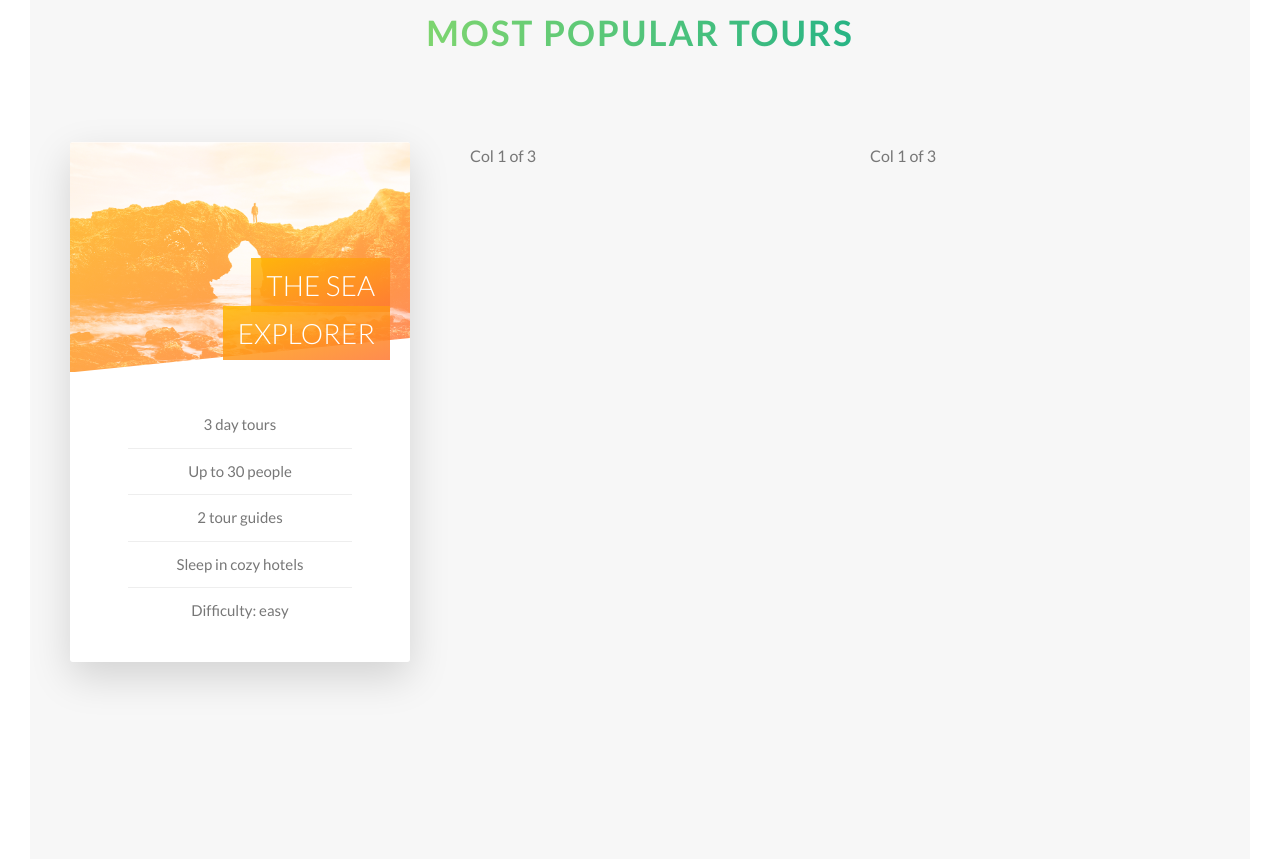
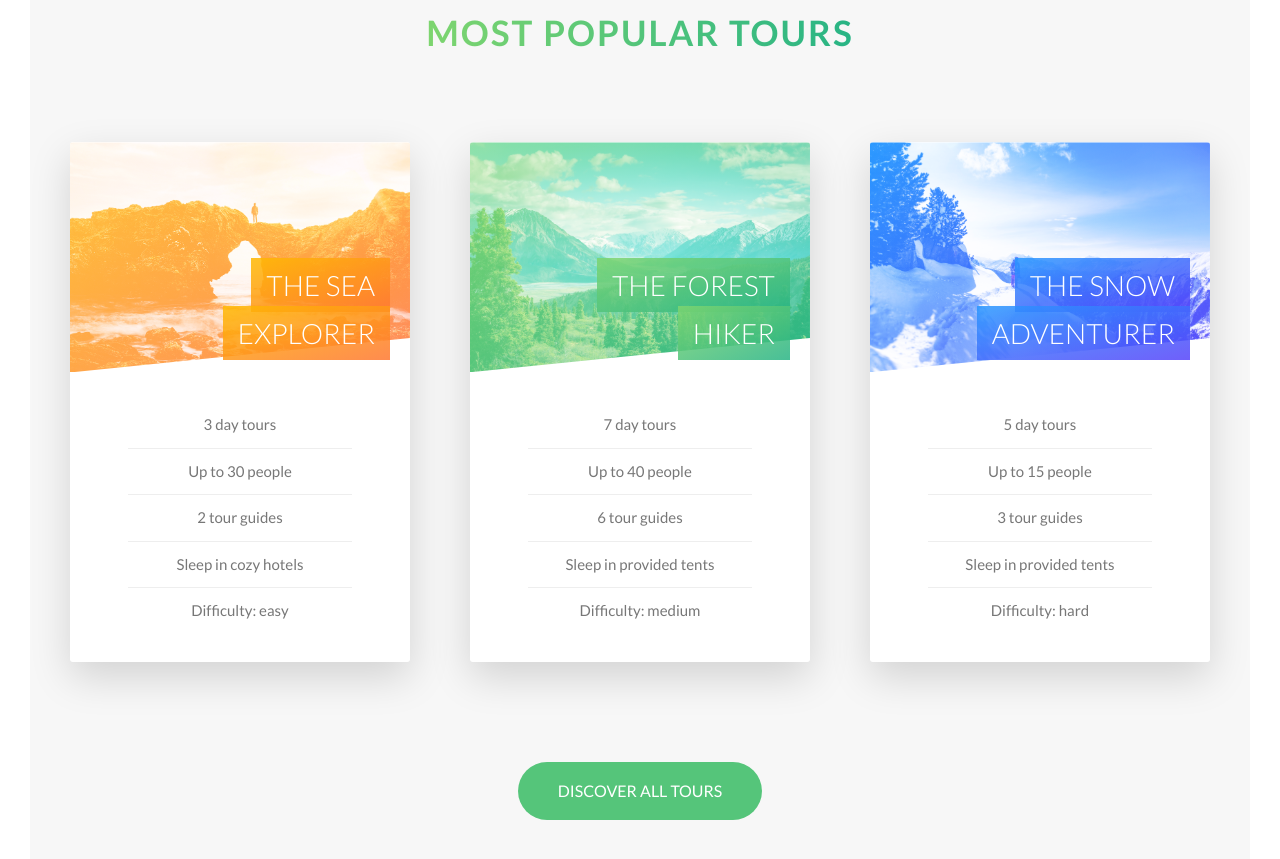
Before and after one commit to marco-pontes/advanced-css-practice, a website: page natours/index.html in a window 1280 px wide. Shown: the part 2334-3193 px from the top of the page. Drawn offline with Linux system fonts and the light colour scheme.

Commit message:
Chapter 41. Flipping cards content. Properties used: transform rotate clip-path polygon box-decoration-break background-image: linear-gradient backface-visibility

```diff
--- a/natours/index.html
+++ b/natours/index.html
@@ -126,7 +126,7 @@
               <div class="card__side card__side--front">
                 <div class="card__picture card__picture--1"></div>
                 <h4 class="card__heading">
-                  <span class="card__heading-span card__heading-span--1"> The sea explorer </span>
+                  <span class="card__heading-span card__heading-span--1">The sea explorer</span>
                 </h4>
                 <div class="card__details">
                   <ul>
@@ -138,11 +138,76 @@
                   </ul>
                 </div>
               </div>
-              <div class="card__side card__side--back card__side--back-1">back</div>
+              <div class="card__side card__side--back card__side--back-1">
+                <div class="card__cta">
+                  <div class="card__price-box">
+                    <p class="card__price-only">Only</p>
+                    <p class="card__price-value">$297</p>
+                  </div>
+                  <a href="#" class="btn btn--white">Book now!</a>
+                </div>
+              </div>
             </div>
           </div>
-          <div class="col-1-of-3">Col 1 of 3</div>
-          <div class="col-1-of-3">Col 1 of 3</div>
+          <div class="col-1-of-3">
+            <div class="card">
+              <div class="card__side card__side--front">
+                <div class="card__picture card__picture--2"></div>
+                <h4 class="card__heading">
+                  <span class="card__heading-span card__heading-span--2">The forest hiker</span>
+                </h4>
+                <div class="card__details">
+                  <ul>
+                    <li>7 day tours</li>
+                    <li>Up to 40 people</li>
+                    <li>6 tour guides</li>
+                    <li>Sleep in provided tents</li>
+                    <li>Difficulty: medium</li>
+                  </ul>
+                </div>
+              </div>
+              <div class="card__side card__side--back card__side--back-2">
+                <div class="card__cta">
+                  <div class="card__price-box">
+                    <p class="card__price-only">Only</p>
+                    <p class="card__price-value">$497</p>
+                  </div>
+                  <a href="#" class="btn btn--white">Book now!</a>
+                </div>
+              </div>
+            </div>
+          </div>
+          <div class="col-1-of-3">
+            <div class="card">
+              <div class="card__side card__side--front">
+                <div class="card__picture card__picture--3"></div>
+                <h4 class="card__heading">
+                  <span class="card__heading-span card__heading-span--3">The snow adventurer</span>
+                </h4>
+                <div class="card__details">
+                  <ul>
+                    <li>5 day tours</li>
+                    <li>Up to 15 people</li>
+                    <li>3 tour guides</li>
+                    <li>Sleep in provided tents</li>
+                    <li>Difficulty: hard</li>
+                  </ul>
+                </div>
+              </div>
+              <div class="card__side card__side--back card__side--back-3">
+                <div class="card__cta">
+                  <div class="card__price-box">
+                    <p class="card__price-only">Only</p>
+                    <p class="card__price-value">$697</p>
+                  </div>
+                  <a href="#" class="btn btn--white">Book now!</a>
+                </div>
+              </div>
+            </div>
+          </div>
+        </div>
+        <div class="u-center-text u-margin-top-huge">
+          <a href="#" class="btn btn--green">Discover all tours</a>
         </div>
       </section>
     </main>
--- a/natours/sass/base/_utilities.scss
+++ b/natours/sass/base/_utilities.scss
@@ -1,5 +1,23 @@
-.u-center-text { text-align: center; }
+.u-center-text {
+  text-align: center;
+}
 
-.u-margin-bottom-small { margin-bottom: 1.5rem; }
-.u-margin-bottom-medium { margin-bottom: 4rem; }
-.u-margin-bottom-big { margin-bottom: 8rem; }
+.u-margin-bottom-small {
+  margin-bottom: 1.5rem;
+}
+
+.u-margin-bottom-medium {
+  margin-bottom: 4rem;
+}
+
+.u-margin-bottom-big {
+  margin-bottom: 8rem;
+}
+
+.u-margin-top-big {
+  margin-top: 8rem;
+}
+
+.u-margin-top-huge {
+  margin-top: 10rem;
+}
--- a/natours/sass/components/_button.scss
+++ b/natours/sass/components/_button.scss
@@ -1,18 +1,19 @@
 .btn {
-  &:link, &:visited {
+  &:link,
+  &:visited {
     text-transform: uppercase;
     text-decoration: none;
     padding: 1.5rem 4rem;
     display: inline-block;
     border-radius: 10rem;
-    transition: all .2s;
+    transition: all 0.2s;
     position: relative;
     font-size: $default-font-size;
   }
 
   &:hover {
     transform: translateY(-3px);
-    box-shadow: 0 1rem 2rem rgba($color-black, .2);
+    box-shadow: 0 1rem 2rem rgba($color-black, 0.2);
 
     &::after {
       transform: scaleX(1.4) scaleY(1.6);
@@ -27,15 +28,15 @@
     width: 100%;
     border-radius: 10rem;
     position: absolute;
-    top:0;
-    left:0;
+    top: 0;
+    left: 0;
     z-index: -1;
-    transition: all .4s;
+    transition: all 0.4s;
   }
 
   &:active {
     transform: translateY(-1px);
-    box-shadow: 0 .5rem 1rem rgba($color-black, .2);
+    box-shadow: 0 0.5rem 1rem rgba($color-black, 0.2);
   }
 
   &--white {
@@ -47,8 +48,17 @@
     }
   }
 
+  &--green {
+    background-color: $color-primary;
+    color: $color-white;
+
+    &::after {
+      background-color: $color-primary;
+    }
+  }
+
   &--animated {
-    animation: moveInBottom .5s ease-out .75s;
+    animation: moveInBottom 0.5s ease-out 0.75s;
     animation-fill-mode: backwards;
   }
 }
@@ -62,19 +72,18 @@
     text-decoration: none;
     border-bottom: 1px solid $color-primary;
     padding: 3px;
-    transition: all .2s;
+    transition: all 0.2s;
   }
 
   &:hover {
     background-color: $color-primary;
     color: $color-white;
-    box-shadow: 0 1rem 2rem rgba($color-black, .15);
+    box-shadow: 0 1rem 2rem rgba($color-black, 0.15);
     transform: translateY(-2px);
   }
 
   &:active {
-    box-shadow: 0 .5rem 1rem rgba($color-black, .15);
+    box-shadow: 0 0.5rem 1rem rgba($color-black, 0.15);
     transform: translateY(0);
   }
-
 }
--- a/natours/sass/components/_card.scss
+++ b/natours/sass/components/_card.scss
@@ -29,6 +29,22 @@
           $color-secondary-dark
         );
       }
+
+      &-2 {
+        background-image: linear-gradient(
+          to right bottom,
+          $color-primary-light,
+          $color-primary-dark
+        );
+      }
+
+      &-3 {
+        background-image: linear-gradient(
+          to right bottom,
+          $color-tertiary-light,
+          $color-tertiary-dark
+        );
+      }
     }
   }
 
@@ -57,11 +73,17 @@
     }
 
     &--2 {
-      background-image: url("../../img/nat-5.jpg");
+      background-image: linear-gradient(to right bottom, $color-primary-light, $color-primary-dark),
+        url("../../img/nat-6.jpg");
     }
 
     &--3 {
-      background-image: url("../../img/nat-5.jpg");
+      background-image: linear-gradient(
+          to right bottom,
+          $color-tertiary-light,
+          $color-tertiary-dark
+        ),
+        url("../../img/nat-7.jpg");
     }
   }
 
@@ -80,11 +102,28 @@
   &__heading-span {
     padding: 1rem 1.5rem;
     -webkit-box-decoration-break: clone;
+
     &--1 {
       background-image: linear-gradient(
         to right bottom,
         rgba($color-secondary-light, 0.85),
         rgba($color-secondary-dark, 0.85)
+      );
+    }
+
+    &--2 {
+      background-image: linear-gradient(
+        to right bottom,
+        rgba($color-primary-light, 0.85),
+        rgba($color-primary-dark, 0.85)
+      );
+    }
+
+    &--3 {
+      background-image: linear-gradient(
+        to right bottom,
+        rgba($color-tertiary-light, 0.85),
+        rgba($color-tertiary-dark, 0.85)
       );
     }
   }
@@ -106,4 +145,29 @@
       }
     }
   }
+
+  &__cta {
+    position: absolute;
+    top: 50%;
+    left: 50%;
+    transform: translate(-50%, -50%);
+    width: 70%;
+    text-align: center;
+  }
+
+  &__price-box {
+    text-align: center;
+    color: $color-white;
+    margin-bottom: 8rem;
+  }
+
+  &__price-only {
+    font-size: 1.4rem;
+    text-transform: uppercase;
+  }
+
+  &__price-value {
+    font-size: 6rem;
+    font-weight: 100;
+  }
 }
--- a/natours/sass/pages/_home.scss
+++ b/natours/sass/pages/_home.scss
@@ -23,6 +23,6 @@
 
 .section-tours {
   background-color: $color-grey-light-1;
-  padding: 25rem 0 50rem 0;
+  padding: 25rem 0 15rem 0;
   margin-top: -10rem;
 }
```
Also changed, not shown: natours/css/style.css.
